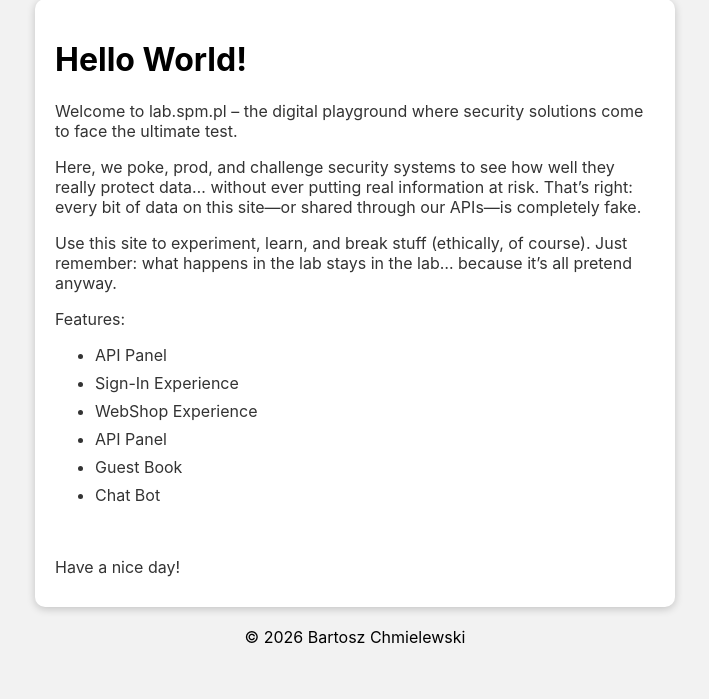
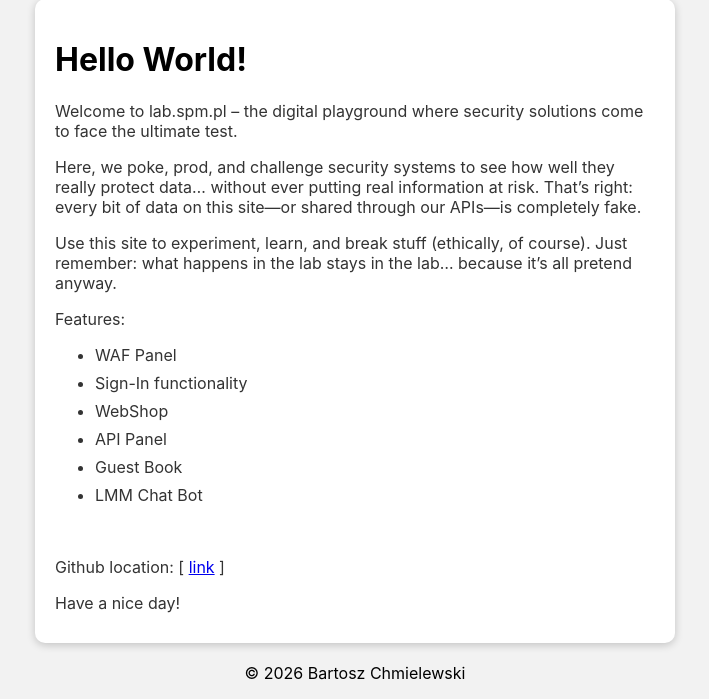
Before and after one commit to spmpl-pl/spm-web-lab, a Flask app: page / in a window 1280 px wide. Shown: the part 106-805 px from the top of the page, without its empty margins (285-994 px from the left). Before the commit the page ends 750 px from the top, so only its background shows below. Run offline with Flask 3, Linux system fonts and the light colour scheme.

Commit message:
Minor changes

```diff
--- a/templates/apipanel.html
+++ b/templates/apipanel.html
@@ -136,7 +136,8 @@ content %}
   <b>Get User Data (POST /api/GetUserData)</b><br />
   This function accepts one integer (UserID) and returns corresponding user
   details. Supported methods: POST. Authentication required. SQL injection
-  vulnerability.
+  vulnerability present (try: ' OR 1 = 1 ). BOLA vulnerability (see BOLA script in
+  WAF Panel).
 </p>
 <input type="text" id="GetUserDataInput" placeholder="User ID (id)" />
 <button id="GetUserDataButton">Get User Data (POST /api/GetUserData)</button>
@@ -147,7 +148,7 @@ content %}
   <b>Guestbook (POST /api/GuestBook)</b><br />
   This function accepts one text parameter (message) and adds the message to the
   guestbook. Supported methods: GET, POST, DELETE. Authentication required but
-  not implemented for POST method.
+  not correctly implemented for POST method.
 </p>
 <input
   type="text"
--- a/templates/index.html
+++ b/templates/index.html
@@ -15,15 +15,16 @@
     <p>
       Features:
       <ul>
-        <li>API Panel</li>
-        <li>Sign-In Experience</li>
-        <li>WebShop Experience</li>
+        <li>WAF Panel</li>
+        <li>Sign-In functionality</li>
+        <li>WebShop</li>
         <li>API Panel</li>
         <li>Guest Book</li>
-        <li>Chat Bot</li>
+        <li>LMM Chat Bot</li>
       </ul>
     </p>
     <br>
+    <p>Github location: [ <a href="https://github.com/spmpl-pl/spm-web-lab">link</a> ]</p>
     <p>
       Have a nice day!
     </p>
--- a/templates/wafpanel.html
+++ b/templates/wafpanel.html
@@ -92,7 +92,7 @@ content %}
 <p>
   <b>Upload an (infected) file</b><br />
   This script emulate the file upload activity. You can provide file name and payload. You can also select
-  from the provided templates. The payload will be sent as multipart content type. It shuold get blocked if
+  from the provided templates. The payload will be sent as multipart/form-data content type. It shuold get blocked if
   recognized as malicious by AV engine.
 </p>
 <div style="display:flex; gap:10px; width:100%;">
```
